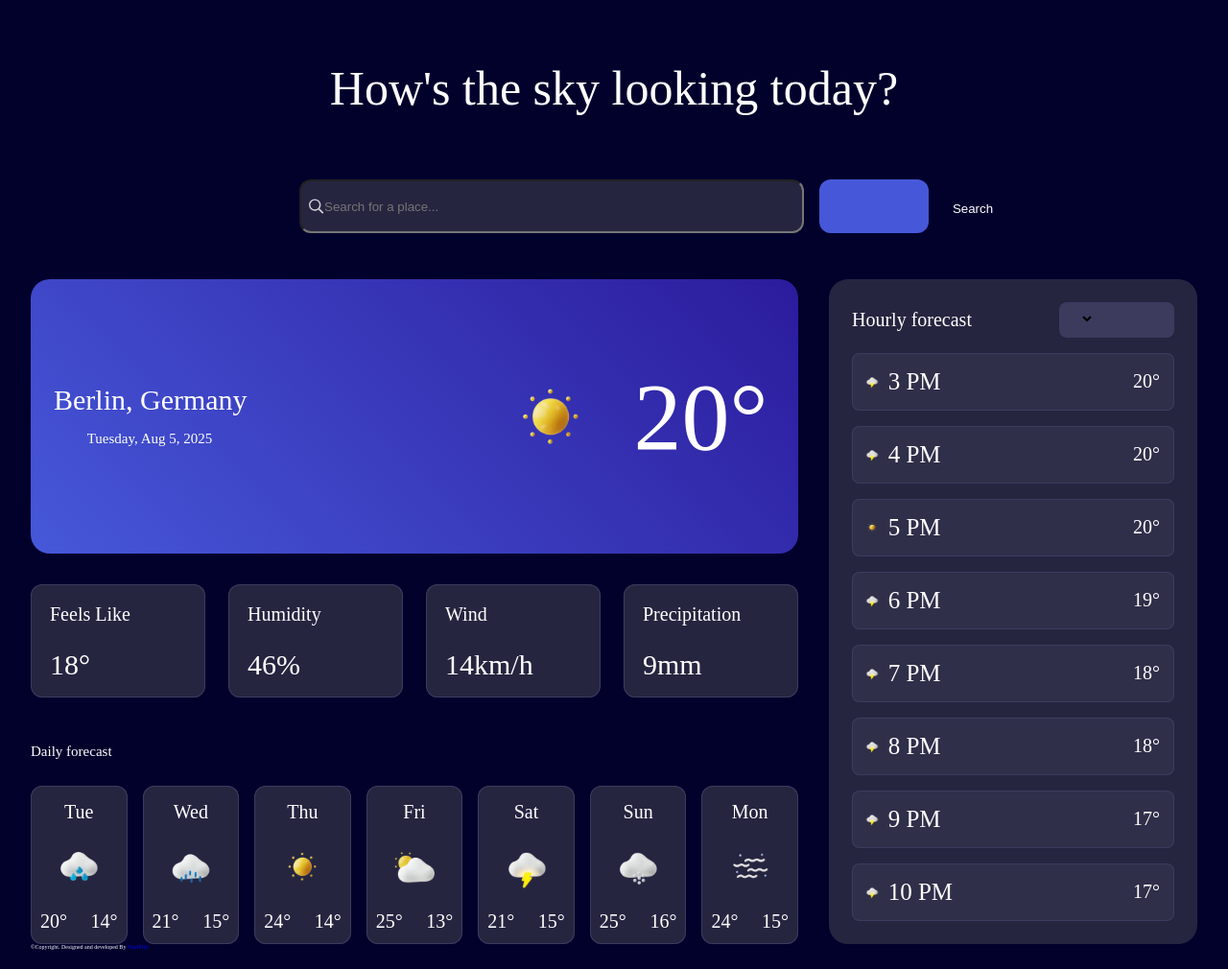
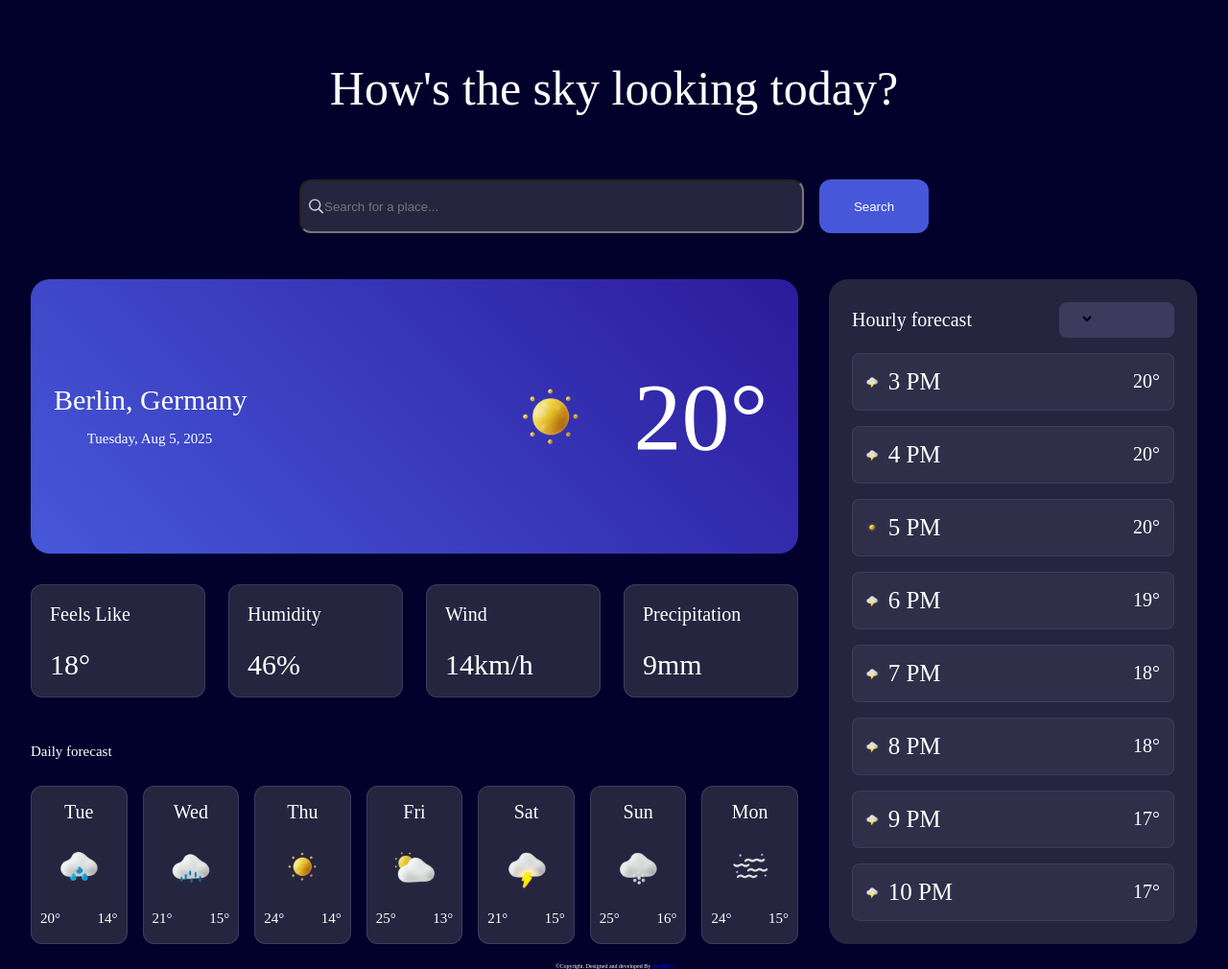
Before and after one commit to NoelPhil/Siwes, a website: page index.html in a window 1280 px wide. Shown: the part 46-1056 px from the top of the page at 96% size. Drawn offline with Linux system fonts and the light colour scheme.

Commit message:
Third commit

```diff
--- a/CSS/style.css
+++ b/CSS/style.css
@@ -42,6 +42,8 @@ html {
   /* margin: 0; */
   width: 343px;
   background-color: #02012c;
+  margin-top: 20px;
+  margin-bottom: 20px;
 }
 
 .header {
@@ -157,6 +159,7 @@ html {
   height: 56px;
   position: absolute;
   bottom: 0;
+  display: flex;
   justify-content: center;
   align-items: center;
   gap: 16px;
@@ -455,7 +458,7 @@ html {
   height: 19px;
   display: flex;
   justify-content: space-between;
-  font-size: 20px;
+  font-size: 15px;
 }
 
 /* Hourly forecast container */
@@ -550,3 +553,9 @@ html {
   height: 24px;
   font-size: 20px;
 }
+
+.footer {
+  width: 100%;
+  text-align: center;
+  margin-top: 20px;
+}
--- a/index.html
+++ b/index.html
@@ -454,7 +454,7 @@
           </div>
         </div>
 
-        <footer>
+        <footer class="footer">
           <p>
             &copy;Copyright. Designed and developed By <a href="#">NoelPhil</a>
           </p>
```
